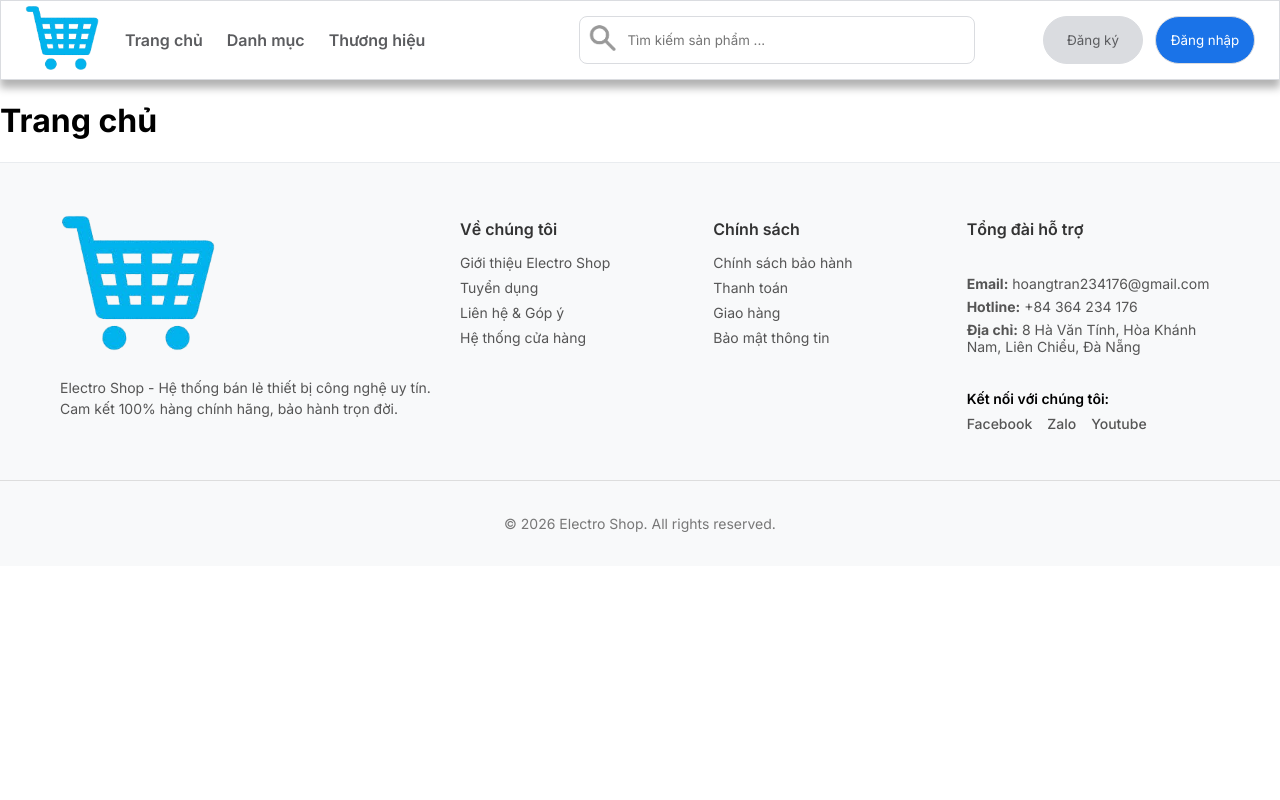
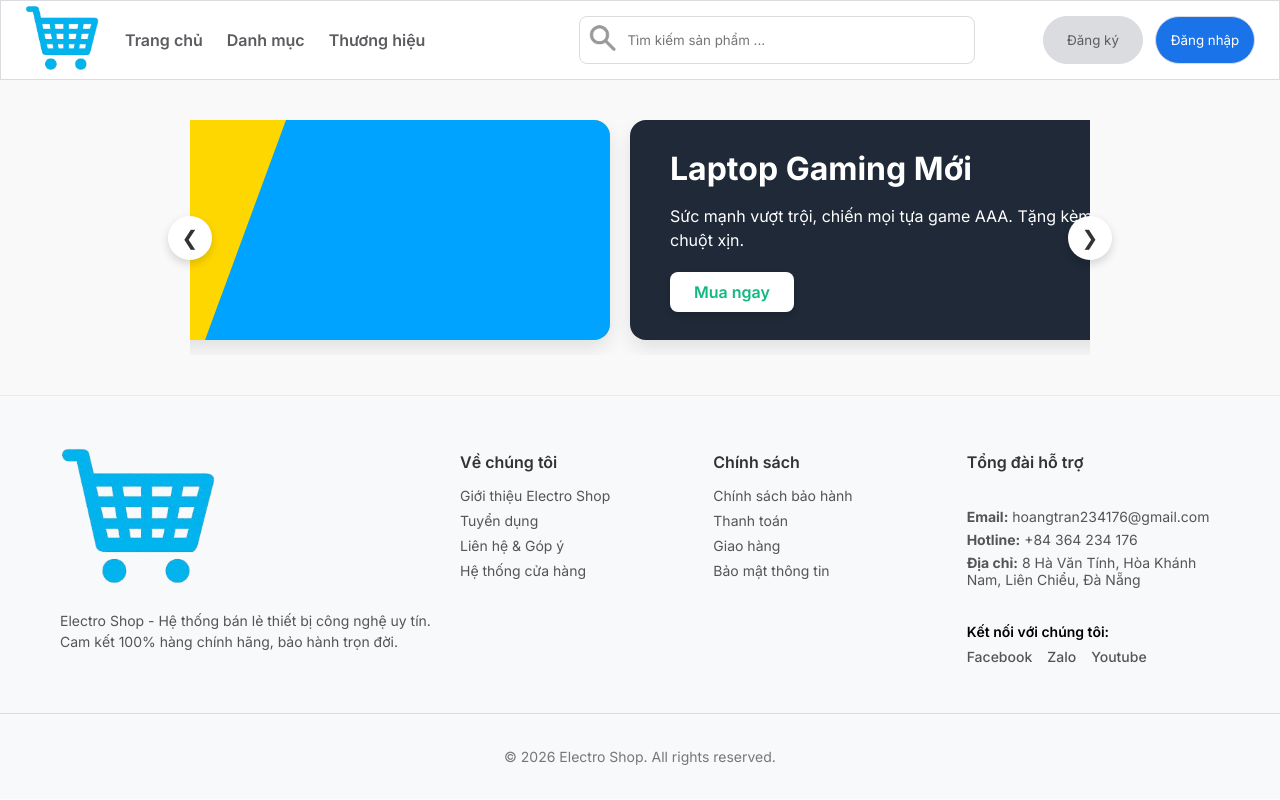
Before and after one commit to hoang234176/electro-shop-web, a React (Vite) app: page / in a window 1280 px wide. Built offline with nearby package versions, Linux system fonts and the light colour scheme.

Commit message:
feat(ui): create Banner without picture

```diff
--- /dev/null
+++ b/src/component/ui/Banner.css
@@ -0,0 +1,115 @@
+/* --- KHUNG CHỨA TỔNG --- */
+.banner-wrapper {
+    position: relative;
+    max-width: 900px;
+    margin: 0 auto;
+}
+
+/* --- KHUNG CUỘN NGANG --- */
+.banner-carousel {
+    display: flex;
+    overflow-x: auto;
+    scroll-snap-type: x mandatory; /* Hít dính mép khi cuộn */
+    scroll-behavior: smooth; /* Cuộn mượt mà */
+    gap: 20px;
+    padding-bottom: 15px; /* Chừa chỗ cho bóng đổ không bị cắt */
+
+    /* Ẩn thanh cuộn xấu xí của trình duyệt */
+    -ms-overflow-style: none;
+    scrollbar-width: none;
+}
+.banner-carousel::-webkit-scrollbar {
+    display: none;
+}
+
+/* --- TỪNG BANNER ĐƠN LẺ --- */
+.promo-banner {
+    flex: 0 0 100%; /* Ép mỗi banner phải rộng đúng bằng 100% khung chứa */
+    scroll-snap-align: start; /* Điểm neo hít dính */
+
+    position: relative;
+    height: 220px;
+    border-radius: 16px;
+    overflow: hidden; /* Cắt gọn phần vát góc thừa */
+    display: flex;
+    align-items: center;
+    padding: 0 40px;
+    box-shadow: 0 8px 20px rgba(0,0,0,0.1);
+}
+
+/* --- KHỐI VÁT CHÉO MÀU SẮC --- */
+.slanted-overlay {
+    position: absolute;
+    top: 0;
+    right: 0;
+    width: 45%;
+    height: 100%;
+    /* Cắt hình đa giác vát xéo */
+    clip-path: polygon(20% 0, 100% 0, 100% 100%, 0 100%);
+    z-index: 1;
+}
+
+/* --- NỘI DUNG CHỮ TRONG BANNER --- */
+.banner-content {
+    position: relative;
+    z-index: 2;
+    width: 55%;
+}
+
+.banner-content h2 {
+    font-size: 32px;
+    font-weight: 800;
+    margin-bottom: 10px;
+    margin-top: 0;
+}
+
+.banner-content p {
+    font-size: 16px;
+    margin-bottom: 20px;
+    line-height: 1.5;
+}
+
+.banner-btn {
+    padding: 10px 24px;
+    font-size: 16px;
+    font-weight: 600;
+    border: none;
+    border-radius: 8px;
+    cursor: pointer;
+    background-color: #fff;
+    transition: all 0.2s ease;
+    box-shadow: 0 4px 6px rgba(0,0,0,0.1);
+}
+.banner-btn:hover {
+    transform: translateY(-2px);
+    box-shadow: 0 6px 12px rgba(0,0,0,0.15);
+}
+
+/* --- NÚT BẤM CHUYỂN TRÁI/PHẢI --- */
+.scroll-btn {
+    position: absolute;
+    top: 50%;
+    transform: translateY(-50%);
+    z-index: 10;
+    background: white;
+    border: none;
+    border-radius: 50%;
+    width: 44px;
+    height: 44px;
+    font-size: 20px;
+    color: #333;
+    cursor: pointer;
+    box-shadow: 0 4px 10px rgba(0,0,0,0.15);
+    display: flex;
+    align-items: center;
+    justify-content: center;
+    transition: all 0.2s ease;
+}
+/* Kéo nút lùi ra ngoài viền một chút cho đẹp */
+.scroll-btn.left { left: -22px; }
+.scroll-btn.right { right: -22px; }
+
+.scroll-btn:hover {
+    background: #f8f9fa;
+    transform: translateY(-50%) scale(1.1); /* Phóng to nhẹ khi trỏ chuột */
+}
--- /dev/null
+++ b/src/component/ui/Banner.tsx
@@ -0,0 +1,91 @@
+import { useRef, useEffect } from 'react';
+import './Banner.css';
+
+function BannerList() {
+    // Sợi dây kết nối tới thẻ div cuộn
+    const carouselRef = useRef<HTMLDivElement>(null);
+
+    // Mảng dữ liệu 5 banner của chúng ta
+    const banners = [
+        { id: 1, title: "Siêu Sale Mùa Hè", desc: "Giảm giá lên đến 50% cho tất cả thiết bị làm mát.", bgColor: "#FFD700", slantColor: "#00A3FF", textColor: "#111827", btnTextColor: "#00A3FF" },
+        { id: 2, title: "Laptop Gaming Mới", desc: "Sức mạnh vượt trội, chiến mọi tựa game AAA. Tặng kèm chuột xịn.", bgColor: "#1F2937", slantColor: "#10B981", textColor: "#FFFFFF", btnTextColor: "#10B981" },
+        { id: 3, title: "Đại Tiệc Âm Thanh", desc: "Tai nghe Bluetooth, loa Sony giảm sâu chưa từng có.", bgColor: "#4C1D95", slantColor: "#F97316", textColor: "#FFFFFF", btnTextColor: "#F97316" },
+        { id: 4, title: "Hệ Sinh Thái Apple", desc: "Mua iPhone tặng kèm sạc nhanh 20W chính hãng.", bgColor: "#F3F4F6", slantColor: "#DC2626", textColor: "#111827", btnTextColor: "#DC2626" },
+        { id: 5, title: "Đồng Hồ Thông Minh", desc: "Theo dõi sức khỏe 24/7. Trả góp 0% qua thẻ tín dụng.", bgColor: "#0284C7", slantColor: "#FBBF24", textColor: "#FFFFFF", btnTextColor: "#0284C7" }
+    ];
+
+    // Hàm điều khiển cuộn (Dùng chung cho cả click chuột và auto-play)
+    const scroll = (direction: 'left' | 'right') => {
+        if (!carouselRef.current) return;
+
+        const { scrollLeft, scrollWidth, clientWidth } = carouselRef.current;
+
+        if (direction === 'right') {
+            // Nếu đã cuộn đến kịch kim bên phải -> Quay về banner đầu tiên
+            // Trừ hao 1px để tránh sai số hiển thị của trình duyệt
+            if (scrollLeft + clientWidth >= scrollWidth - 1) {
+                carouselRef.current.scrollTo({ left: 0, behavior: 'smooth' });
+            } else {
+                // Nếu chưa đến cuối -> Trượt sang phải 1 khung hình
+                carouselRef.current.scrollBy({ left: clientWidth, behavior: 'smooth' });
+            }
+        } else {
+            // Nếu đang ở đầu tiên mà bấm sang trái -> Bay thẳng về banner cuối cùng
+            if (scrollLeft <= 0) {
+                carouselRef.current.scrollTo({ left: scrollWidth, behavior: 'smooth' });
+            } else {
+                // Nếu chưa đến đầu -> Trượt sang trái 1 khung hình
+                carouselRef.current.scrollBy({ left: -clientWidth, behavior: 'smooth' });
+            }
+        }
+    };
+
+    // Auto-play: Cứ 5 giây (5000ms) sẽ tự động gọi hàm scroll sang phải 1 lần
+    useEffect(() => {
+        const intervalId = setInterval(() => {
+            scroll('right');
+        }, 5000);
+
+        // Dọn dẹp bộ đếm khi tắt component để tránh rò rỉ bộ nhớ
+        return () => clearInterval(intervalId);
+    }, []);
+
+    return (
+        <div style={{ padding: '40px 20px', backgroundColor: '#f9f9f9' }}>
+            <div className="banner-wrapper">
+
+                {/* Nút Trái */}
+                <button className="scroll-btn left" onClick={() => scroll('left')}>
+                    ❮
+                </button>
+
+                {/* Khung cuộn ngang */}
+                <div className="banner-carousel" ref={carouselRef}>
+                    {banners.map((banner) => (
+                        <div key={banner.id} className="promo-banner" style={{ backgroundColor: banner.bgColor, color: banner.textColor }}>
+
+                            <div className="banner-content">
+                                <h2>{banner.title}</h2>
+                                <p>{banner.desc}</p>
+                                <button className="banner-btn" style={{ color: banner.btnTextColor }}>
+                                    Mua ngay
+                                </button>
+                            </div>
+
+                            <div className="slanted-overlay" style={{ backgroundColor: banner.slantColor }}></div>
+
+                        </div>
+                    ))}
+                </div>
+
+                {/* Nút Phải */}
+                <button className="scroll-btn right" onClick={() => scroll('right')}>
+                    ❯
+                </button>
+
+            </div>
+        </div>
+    );
+}
+
+export default BannerList;
--- a/src/pages/home/Home.tsx
+++ b/src/pages/home/Home.tsx
@@ -1,7 +1,9 @@
+import Banner from "../../component/ui/Banner";
+
 function Home(){
     return (
         <div>
-            <h1>Trang chủ</h1>
+            <Banner/>
         </div>
     )
 }
--- a/src/routes/ListRoutes.tsx
+++ b/src/routes/ListRoutes.tsx
@@ -10,7 +10,7 @@ import Error500 from "../pages/error/Error500";
 import ProductDetail from "../pages/product/ProductDetail";
 import InfoUser from "../pages/user/InfoUser";
 import EditUser from "../pages/user/EditUser";
-// import TestUI from "../test/TestUI";
+import TestUI from "../test/TextUI";
 import UserLayout from "../component/layout/UserLayout";
 import AdminLayout from "../component/layout/AdminLayout";
 import ProtectedRoute from "./ProtectedRoute";
@@ -67,6 +67,8 @@ function ListRouter() {
 
             {/* Sai đường dẫn */}
             <Route path='*' element={<Error404 />} />
+
+            /* <Route path='/test' element={<TestUI />} />
         </Routes>
     )
 }
```
